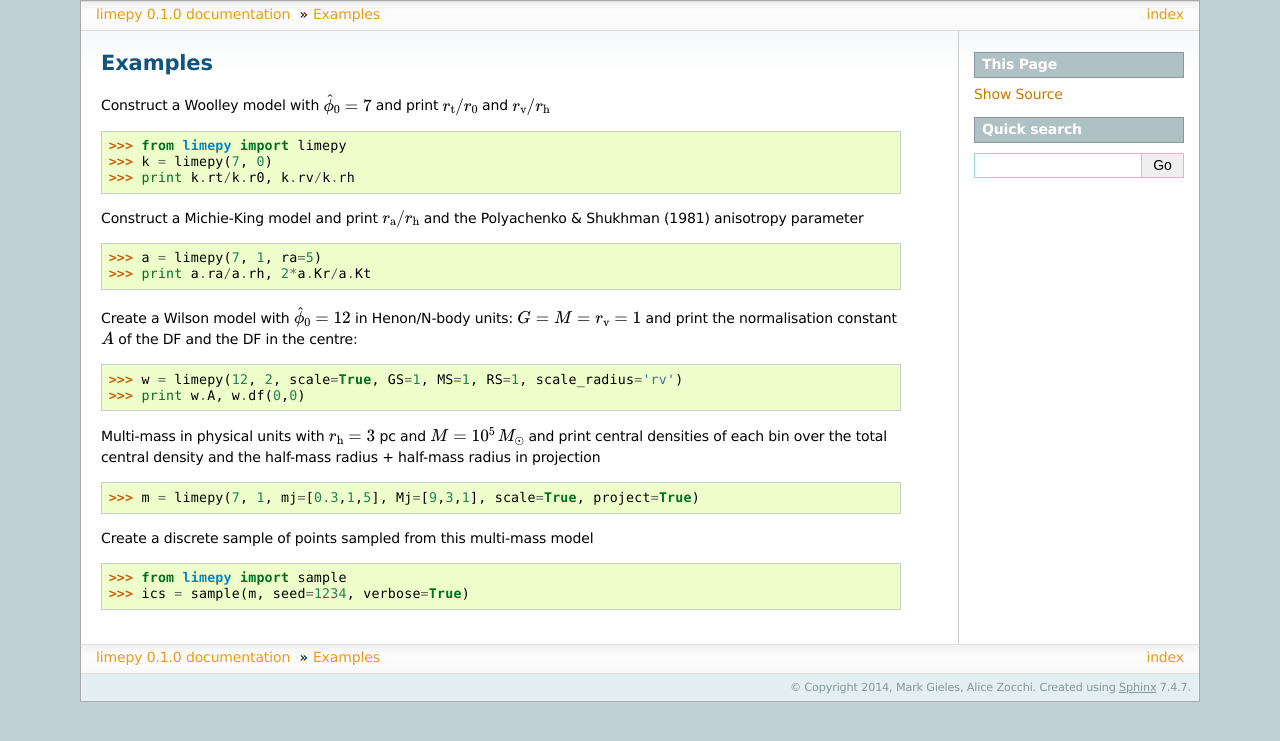
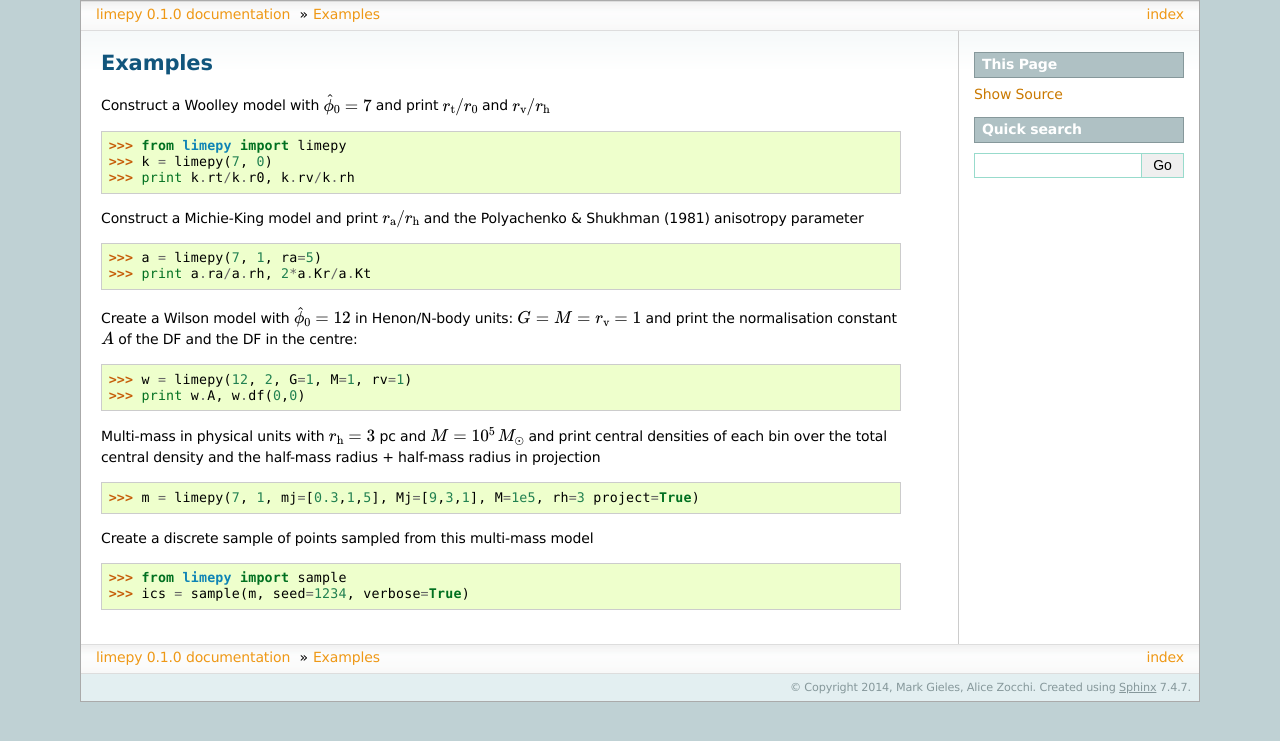
Before and after one commit to mgieles/limepy, a Sphinx documentation site: the page built from docs/usageexamples.rst, in a window 1280 px wide. Shown: the top 741 px of the page. Built offline with Sphinx 7.4.7, drawn with Linux system fonts in a browser that asks for light colours; formulas are drawn with MathJax 3.

Commit message:
update readthedocs on scaling (thanks William)

```diff
--- a/docs/conf.py
+++ b/docs/conf.py
@@ -78,7 +78,7 @@ import limepy
 
 # Add any Sphinx extension module names here, as strings. They can be
 # extensions coming with Sphinx (named 'sphinx.ext.*') or your custom ones.
-extensions = ['sphinx.ext.autodoc', 'sphinx.ext.viewcode', 'sphinx.ext.pngmath']
+extensions = ['sphinx.ext.autodoc', 'sphinx.ext.viewcode'] #, 'sphinx.ext.pngmath']
 pngmath_latex_preamble='\usepackage{amsmath}'
 pngmath_add_tooltips=True
 
--- a/docs/usageexamples.rst
+++ b/docs/usageexamples.rst
@@ -18,12 +18,12 @@ Create a Wilson model with :math:`\hat{\phi}_0 = 12` in Henon/N-body
 units: :math:`G=M=r_{\rm v}=1` and print the normalisation
 constant :math:`A` of the DF and the DF in the centre:
 
->>> w = limepy(12, 2, scale=True, GS=1, MS=1, RS=1, scale_radius='rv')
+>>> w = limepy(12, 2, G=1, M=1, rv=1)
 >>> print w.A, w.df(0,0)
 
 Multi-mass in physical units with :math:`r_{\rm h} = 3` pc and :math:`M = 10^5\,M_\odot` and print central densities of each bin over the total central density and the half-mass radius + half-mass radius in projection
 
->>> m = limepy(7, 1, mj=[0.3,1,5], Mj=[9,3,1], scale=True, project=True)
+>>> m = limepy(7, 1, mj=[0.3,1,5], Mj=[9,3,1], M=1e5, rh=3 project=True)
 
 Create a discrete sample of points sampled from this multi-mass model
 
--- a/requirements.txt
+++ b/requirements.txt
@@ -1,3 +1,4 @@
 wheel==0.23.0
 numpy
 scipy>=0.14.0
+sphinx>=1.8.4
```
Also changed, not shown: 1 other file.
